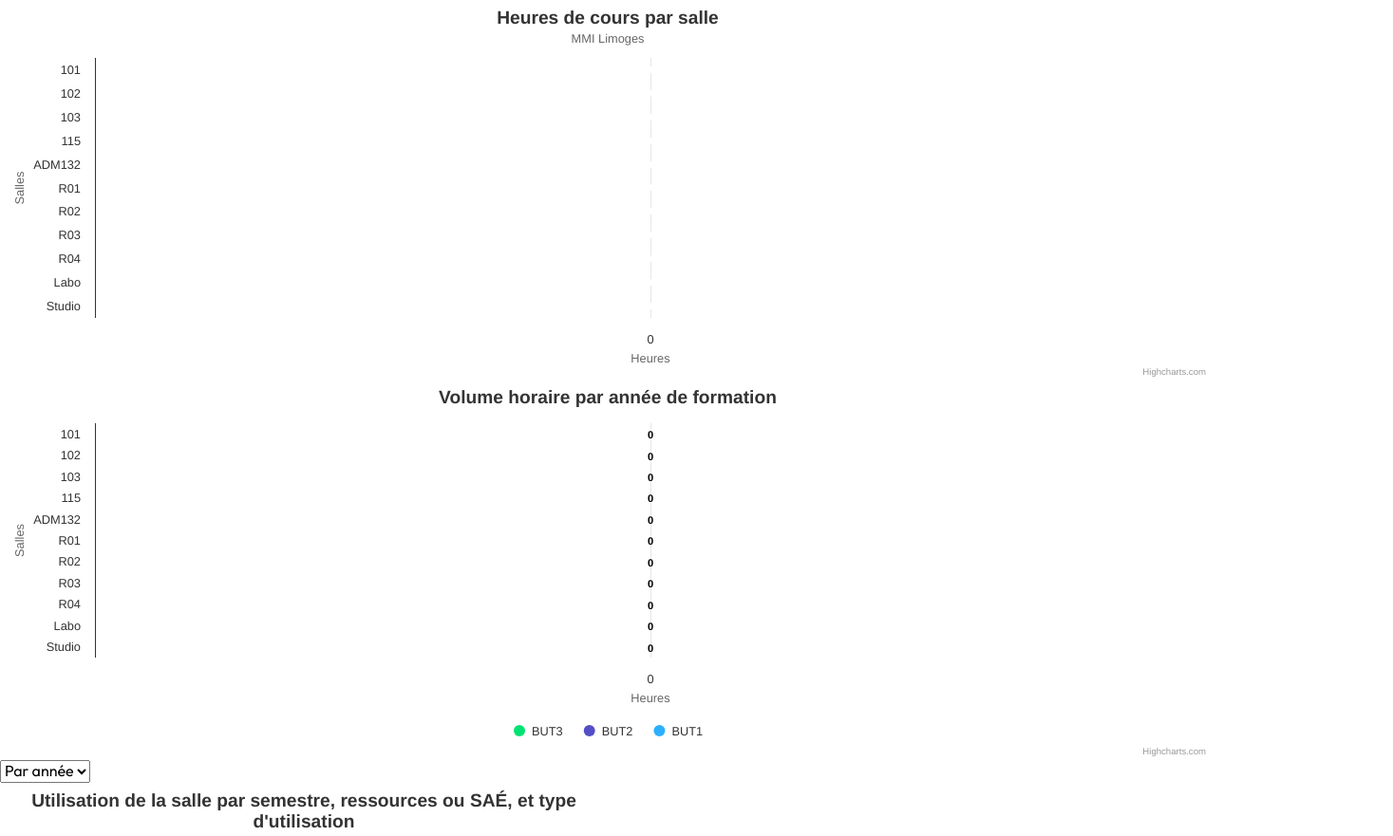
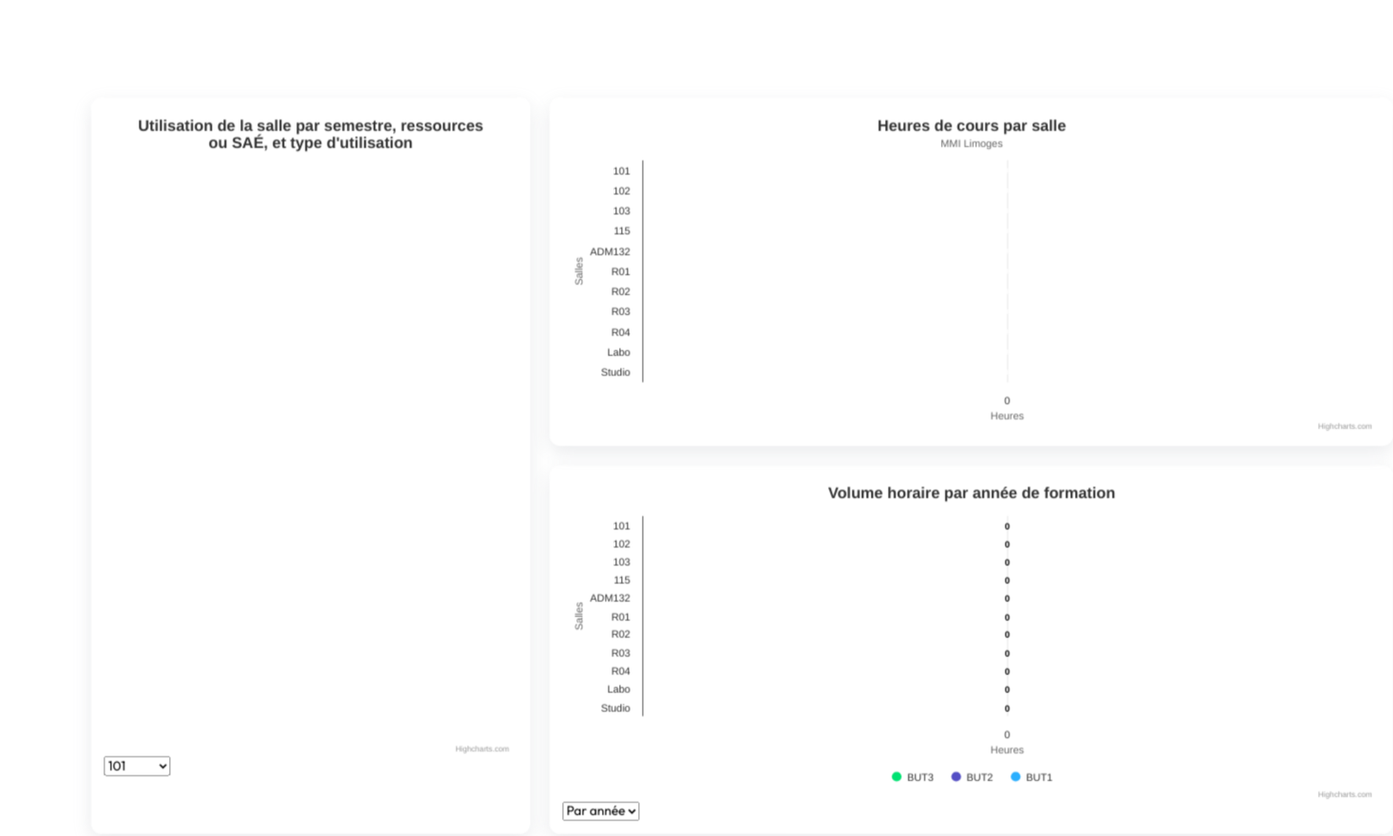
Before and after one commit to n1noT/SAE303-sprint2, a website built with Vite: page index.html in a window 1280 px wide. Shown: the top 881 px of the page at 95% size, 1467 px wide, since content can reach past the window. Built offline with nearby package versions, Linux system fonts and the light colour scheme; files whose address does not match are found by name; what ical would draw is missing.

Commit message:
it5/step1

```diff
--- a/index.html
+++ b/index.html
@@ -7,16 +7,19 @@
     <link rel="stylesheet" href="style.css">
   </head>
   <body>
-    <div id="it-1"></div>
+    <section class="graphs">
+      <div class="graphs-1" id="it-1"></div>
 
-    <div id="it-2"></div>
+      <div class="graphs-2">
+        <div class="graphs-2-gr" id="it-2"></div>
         <select name="" id="selectYT">
           <option value="years">Par année</option>
           <option value="type">Par type</option>
         </select>
+      </div>
 
-    <div class="it-3">
-      <div id="it-3"></div>
+      <div class="graphs-3">
+        <div class="graphs-3-gr" id="it-3"></div>
         <select name="" id="selectRoom">
           <option value="101">101</option>
           <option value="102">102</option>
@@ -34,8 +37,8 @@
 
       </div>
 
-
-    <div id="it-4"></div>
+      <div class="graphs-4" id="it-4"></div>
+    </section>
     <script type="module" src="/main.js"></script>
   </body>
 
--- a/main.js
+++ b/main.js
@@ -27,7 +27,7 @@ C.init = function(){
     C.createStackedBar('it-2', M.getRoomByYear(), 'année de formation')
 
     // Itération 3
-    C.createSunburst('it-3', M.getRessourceByRoom('101'), window.innerHeight, window.innerWidth/2)
+    C.createSunburst('it-3', M.getRessourceByRoom('101'), window.innerHeight, window.innerWidth/2.5)
 
     // Itération 4
     C.createHeatMap('it-4', M.getRoomByWeek())
@@ -132,6 +132,7 @@ C.createStackedBar = function(where, data, dataType){
 C.createSunburst = function(where, data, h, w){
     Highcharts.chart(where, {
         chart: {
+
         type: 'sunburst',
         height: h,
         width: w,
@@ -170,7 +171,7 @@ C.handler_changeOnYearType = function(ev){
 C.handler_changeOnRoom = function(ev){
 
     let room = ev.target.value
-    C.createSunburst('it-3', M.getRessourceByRoom(room), window.innerHeight, window.innerWidth/2);
+    C.createSunburst('it-3', M.getRessourceByRoom(room), window.innerHeight, window.innerWidth/2.5);
 
 
 }
--- a/style.css
+++ b/style.css
@@ -1,9 +1,9 @@
-@import url('https://fonts.googleapis.com/css2?family=Outfit:wght@400;700&display=swap');
+@import url("https://fonts.googleapis.com/css2?family=Outfit:wght@400;700&display=swap");
 
-:root{
-    --purple : #2A0940;
+:root {
+  --purple: #2a0940;
   --purple-secondary: #47137a;
-    --yellow: #EAF205;
+  --yellow: #eaf205;
   --light-purple: #9757d6;
   --white: #fafafa;
   --grey: #dfdfdf;
@@ -20,12 +20,10 @@
 
   --background: var(--white);
 
-    --outline : var(--black);
+  --outline: var(--black);
 
-
-    --ff : 'Outfit';
+  --ff: "Outfit";
 }
-
 
 /* Box sizing rules */
 *,
@@ -70,7 +68,7 @@ body {
 }
 
 /* Remove list styles on ul, ol elements with a class attribute */
-ul{
+ul {
   list-style: none;
   margin: 0;
   padding: 0;
@@ -115,3 +113,50 @@ img:not([alt]) {
     scroll-behavior: auto !important;
   }
 }
+
+.graphs {
+  display: grid;
+  border-radius: 0.8rem;
+  grid-template-areas:
+    "c c c c c a a a a"
+    "c c c c c b b b b"
+    "c c c c c b b b b"
+    "c c c c c b b b b"
+    "d d d d d d d d d"
+    "d d d d d d d d d";
+  backdrop-filter: blur(11.5px);
+  -webkit-backdrop-filter: blur(11.5px);
+  gap: 1.5rem;
+  margin: auto;
+  width: 100%;
+  scale: 0.85;
+}
+
+.graphs-1 {
+  padding: 1rem;
+  border-radius: 0.8rem;
+  grid-area: a;
+  width: 100%;
+  box-shadow: rgba(149, 157, 165, 0.2) 0px 8px 24px;
+}
+.graphs-2 {
+  padding: 1rem;
+  border-radius: 0.8rem;
+  grid-area: b;
+  width: 100%;
+  box-shadow: rgba(149, 157, 165, 0.2) 0px 8px 24px;
+}
+.graphs-3 {
+  padding: 1rem;
+  border-radius: 0.8rem;
+  grid-area: c;
+  width: 100%;
+  box-shadow: rgba(149, 157, 165, 0.2) 0px 8px 24px;
+}
+.graphs-4 {
+  padding: 1rem;
+  border-radius: 0.8rem;
+  grid-area: d;
+  width: 100%;
+  box-shadow: rgba(149, 157, 165, 0.2) 0px 8px 24px;
+}
```
Lines whose indentation alone changed are shown as unchanged.
